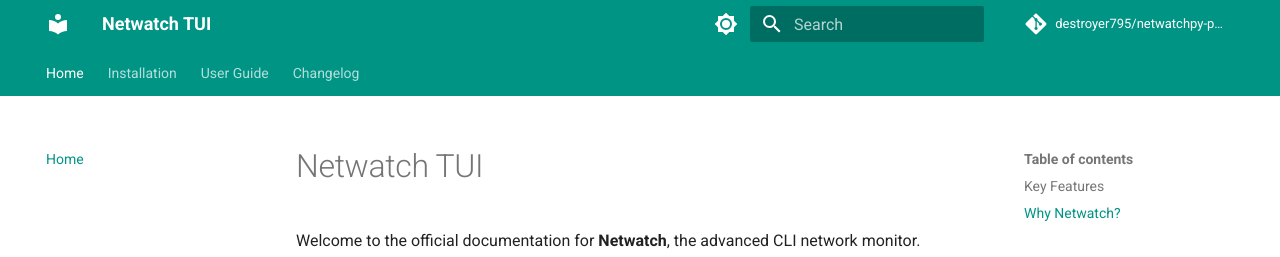
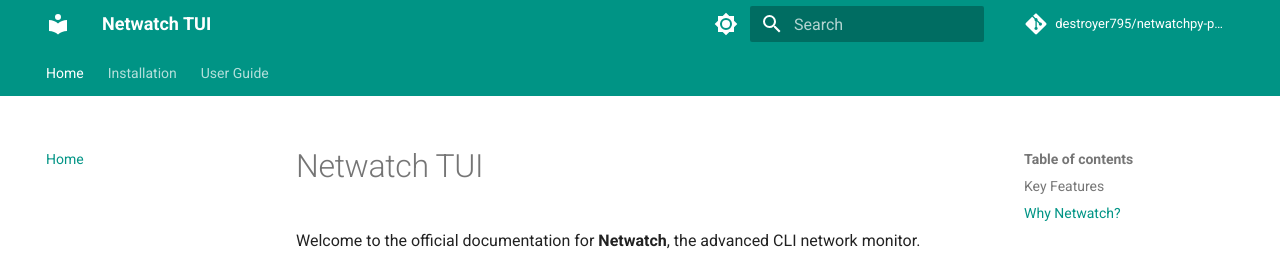
Before and after one commit to Destroyer795/Netwatchpy-package, an MkDocs documentation site: the page built from docs/index.md, in a window 1280 px wide and 1307 px high. Shown: the top 257 px of the window. Built offline with MkDocs 1.6.1 and Material for MkDocs 9.7.7, drawn with Linux system fonts in a browser that asks for light colours; comment, search, counter and statistics services are not loaded.

Commit message:
Remove Changelog from mkdocs navigation
Removed Changelog entry from navigation.

```diff
--- a/mkdocs.yml
+++ b/mkdocs.yml
@@ -27,7 +27,6 @@ nav:
   - Home: index.md
   - Installation: install.md
   - User Guide: usage.md
-  - Changelog: changelog.md
 
 markdown_extensions:
   - admonition
```
